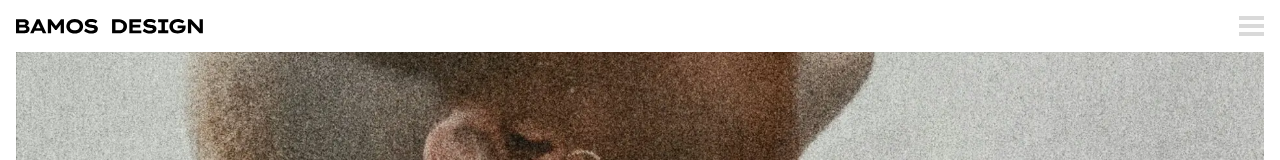
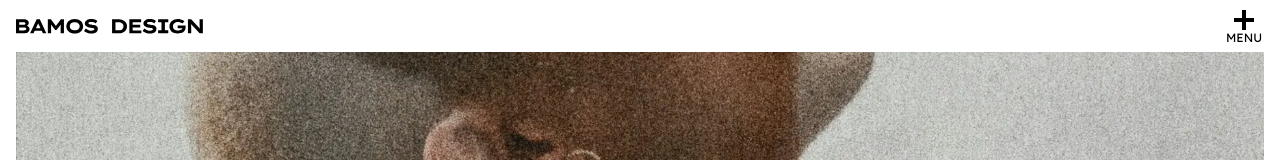
Before and after one commit to silkyworkspace/blog-site-react, a React (Vite) app: page / in a window 1280 px wide. Shown: the top 160 px of the page. Built offline with nearby package versions, Linux system fonts and the light colour scheme.

Commit message:
ハンバーガーメニューをplusメニューに変更

```diff
--- a/src/App.css
+++ b/src/App.css
@@ -6,76 +6,86 @@ header {
 header h1 {
     display: grid;
     place-items: center;
+    position: relative;
+    z-index: 9999;
 }
 
 /****** ハンバーガーメニュー ******/
 .hamburger {
-    width: 25px;
-    height: 20px;
     display: flex;
     flex-direction: column;
+    align-items: center;
     gap: 4px;
+    width: 40px;
+    height: 24px;
+    transform: translateY(4px);
     position: relative;
-    z-index: 999;
+    z-index: 9999;
 }
 
-.hamburger span {
+.hamburger .plus {
     display: block;
-    width: 25px;
-    height: 4px;
-    background-color: var(--gray);
 }
 
-.hamburger.active span:first-child {
-    transform: rotate(45deg) translate(1px, -4px);
-    transform-origin: left top;
+.hamburger .plus span {
+    display: block;
+    background-color: var(--black);
+    width: 20px;
+    height: 4px;
+    transition: all .3s;
 }
 
-.hamburger.active span:nth-child(2) {
+.hamburger .plus span:first-child {
+    rotate: 90deg;
+}
+
+.hamburger .plus span:last-child {
+    transform: translateY(-4px);
+}
+
+.hamburger.active .plus span:first-child {
+    rotate: 45deg;
+}
+
+.hamburger.active .plus span:last-child {
+    transform: translate(3px, -3px);
+    rotate: -45deg;
+}
+
+.hamburger .menuText {
+    font-size: 12px;
+}
+
+/****** ドロワーメニュー ******/
+#gNav {
+    font-size: var(--font-size-lg);
+    font-weight: 500;
+    position: fixed;
+    left: 0;
+    top: 0;
+    background-color: rgba(255, 255, 255, .8);
+    width: 100%;
+    height: 56vh;
+    transition: opacity var(--transition-normal),transform var(--transition-normal);
+    transform: translateY(-100%);
     opacity: 0;
 }
 
-.hamburger.active span:last-child {
-    transform: rotate(-45deg) translate(4px, 1px);
-    transform-origin: left bottom;
+#gNav.open {
+    transform: translateY(0);
+    opacity: 1;
 }
 
-#gNav {
-    background-color: rgba(1, 1, 1, 0.7);
-    height: 100dvh;
-    position: fixed;
-    top: 0;
-    opacity: 0;
-    transform: translateY(-10px);
-    width: 100%;
-    transition: opacity var(--transition-normal), transform var(--transition-normal);
-    pointer-events: none;
+.gNavMenu {
+    display: flex;
+    flex-direction: column;
+    gap: 40px;
+    position: absolute;
+    top: 50%;
+    left: 50%;
+    transform: translate(-50%, -50%);
 }
 
-#gNav.open {
-    opacity: 1;
-    transform: translateY(0);
-    pointer-events: auto;
-}
-
-#gNav .gNavMenu {
-    display: flex;
-    flex-direction: column;
-    justify-content: center;
-    align-items: center;
-    gap: 1rem;
-    width: 100%;
-    height: 100dvh;
-}
-
-#gNav .gNavMenu a {
-    color: var(--white);
-    transition: var(--transition-normal);
-}
-
-#gNav .gNavMenu a:hover {
-    color: var(--accentColor);
-}
 
 /****** ヒーローエリア ******/
 .heroAreaContainer {
@@ -236,6 +246,7 @@ footer p {
 **************************/
 
 @media (min-width: 768px) {
+
     /****** ヒーローエリア ******/
     .heroAreaContainer {
         height: 47dvh;
@@ -254,6 +265,23 @@ footer p {
 }
 
 @media (min-width: 1440px) {
+    /****** ドロワーメニュー ******/
+    #gNav {
+        height: 24vh;
+    }
+
+    .gNavMenu {
+        flex-direction: row;
+    }
+
+    .gNavMenu a {
+        transition: var(--transition-quick);
+    }
+
+    .gNavMenu a:hover {
+        color: var(--accentColor);
+    }
+
     /****** ヒーローエリア ******/
     .heroAreaContainer {
         height: 612px;
--- a/src/App.jsx
+++ b/src/App.jsx
@@ -24,11 +24,16 @@ function App() {
           <button
             className={`hamburger ${isMenuOpen ? "active" : ""}`}
             onClick={hamToggleClick}>
-            <span></span>
-            <span></span>
-            <span></span>
+              <span className='plus'>
+                <span></span>
+                <span></span>
+              </span>
+              <span className='menuText'>
+                {isMenuOpen ? "CLOSE" : "MENU"}
+              </span>
           </button>
         </div>
+        {/* ドロワーメニュー */}
         <nav id='gNav' className={`gNav ${isMenuOpen ? "open" : ""}`}>
           <ul className='gNavMenu'>
             {menuList.map((item) => {
--- a/src/components/menuList.js
+++ b/src/components/menuList.js
@@ -1,22 +1,22 @@
 export const menuList = [
     {
         id: 1,
-        menuName: "メニュー01",
+        menuName: "MENU-01",
         pageLink : "#menu01",
     },
     {
         id: 2,
-        menuName: "メニュー02",
+        menuName: "MENU-02",
         pageLink : "menu02",
     },
     {
         id: 3,
-        menuName: "メニュー03",
+        menuName: "MENU-03",
         pageLink : "menu03",
     },
     {
         id: 4,
-        menuName: "メニュー04",
+        menuName: "MENU-04",
         pageLink : "menu04",
     },
 ];
--- a/src/index.css
+++ b/src/index.css
@@ -16,7 +16,8 @@
     --font-size-xl: 24px;
 
     /* トランジション */
-    --transition-normal: 0.3s ease;
+    --transition-quick: 0.3s ease-in-out;
+    --transition-normal: 0.5s ease-in-out;
 }
 
 html {
```
